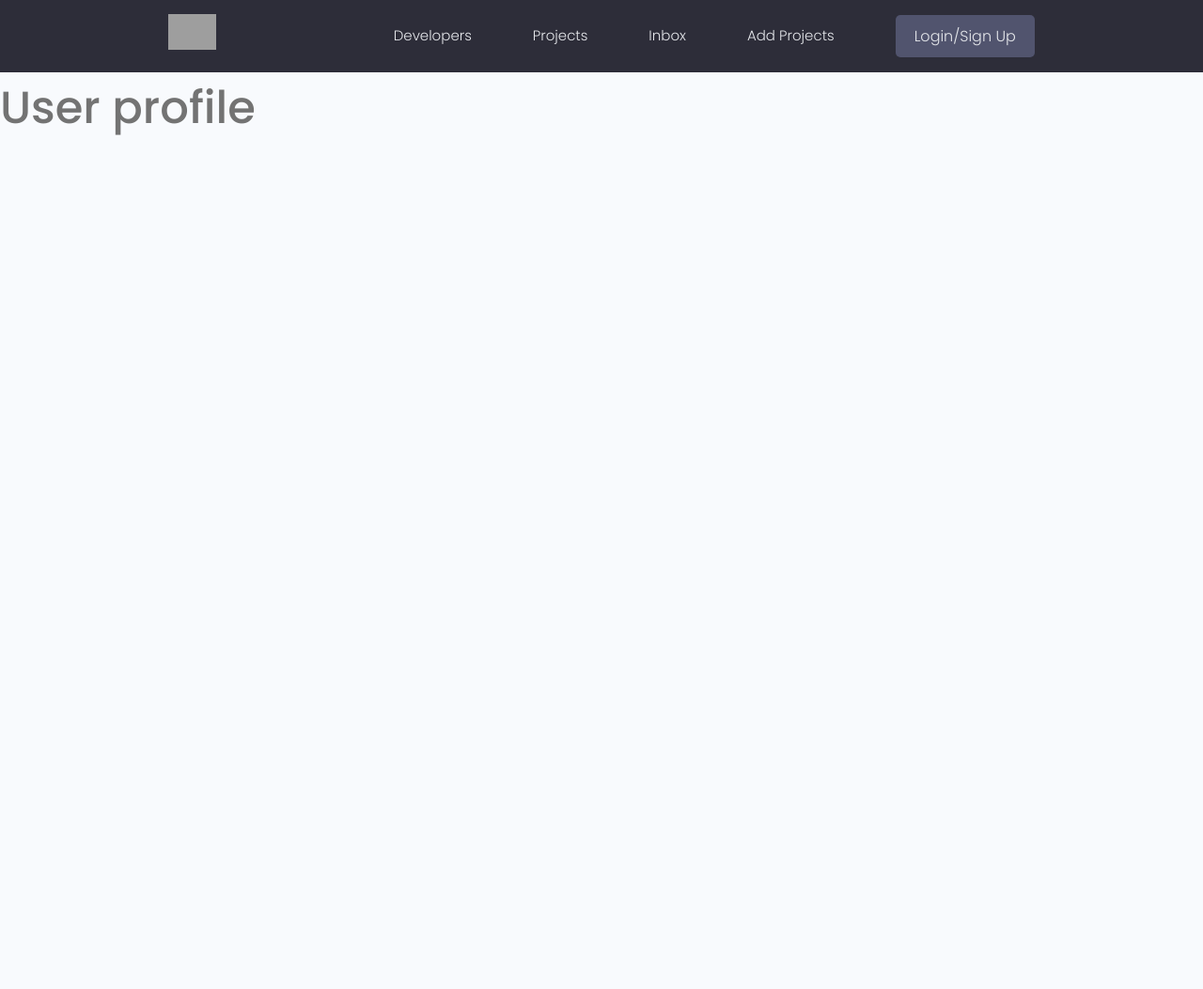
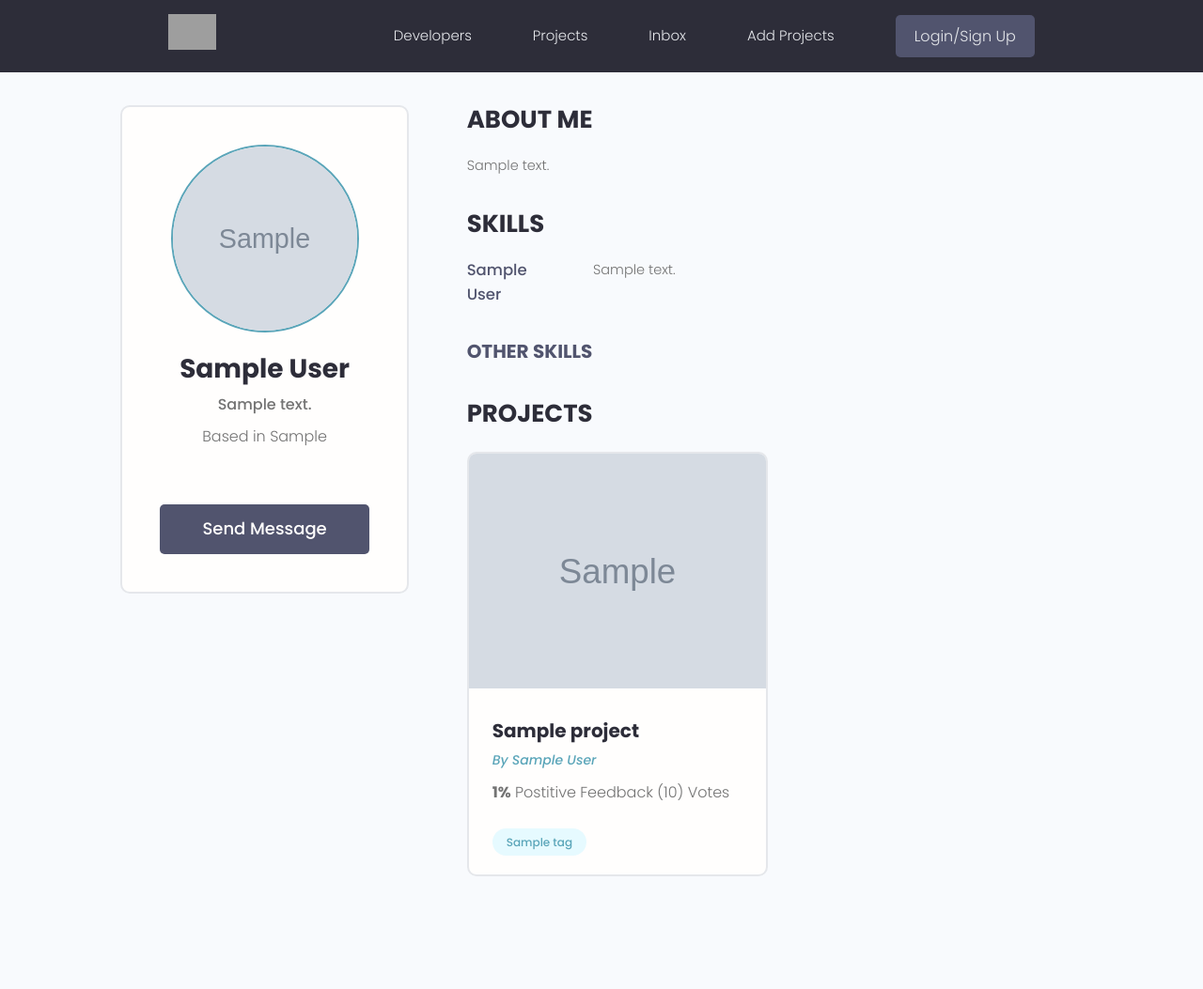
Before and after one commit to toshko2312/Devs-platform, a Django app: page /profile/00000000-0000-0000-0000-000000000001/ in a window 1280 px wide. Shown: the whole page at 94% size. Before the commit the page ends 144 px from the top, so only its background shows below. Run offline with Django 5.2, Linux system fonts and the light colour scheme; tables that the repository leaves empty hold one stand-in row (values such as "Sample post"); grey boxes marked "Sample" are stand-in pictures; some libraries are stand-ins or nearby versions; grey boxes are pictures that could not be loaded.

Commit message:
Add user render

```diff
--- a/src/projects/templates/projects/multi_projects.html
+++ b/src/projects/templates/projects/multi_projects.html
@@ -33,7 +33,7 @@
                 <img class="project__thumbnail" src="{{project.image.url}}" alt="project thumbnail" />
                 <div class="card__body">
                   <h3 class="project__title">{{ project.title }}</h3>
-                  <p><a class="project__author" href="profile.html">By {{project.owner.name}}</a></p>
+                  <p><a class="project__author" href="{% url 'user-profile' project.owner.id %}">By {{project.owner.name}}</a></p>
                   <p class="project--rating">
                     <span style="font-weight: bold;">{{project.vote_ratio}}%</span> Positive
                     Feedback ({{project.vote_total}}) Vote{{project.vote_total|pluralize:"s"}}
--- a/src/users/templates/users/profiles.html
+++ b/src/users/templates/users/profiles.html
@@ -43,7 +43,7 @@
                 {{profile.bio|slice:"200"}}
               </p>
               <div class="dev__skills">
-                {% for skill in profile.skill_set.all %}
+                {% for skill in profile.skill_set.all|slice:'6' %}
                 <span class="tag tag--pill tag--main">
                   <small>{{skill.name}}</small>
                 </span>
--- a/src/users/templates/users/user-profile.html
+++ b/src/users/templates/users/user-profile.html
@@ -2,6 +2,107 @@
 
 {% block content %}
 
-<h1>User profile</h1>
+<main class="profile my-md">
+    <div class="container">
+      <div class="layout">
+        <div class="column column--1of3">
+          <div class="card text-center">
+            <div class="card__body dev">
+              <img class="avatar avatar--xl" src="{{user.image.url}}" />
+              <h2 class="dev__name">{{user.name}}</h2>
+              <p class="dev__title">{{user.description}}</p>
+              <p class="dev__location">Based in {{user.location}}</p>
+              <ul class="dev__social">
+                {% if profile.social_github %}
+                <li>
+                  <a title="Github" href="{{user.social.github}}" target="_blank"><i class="im im-github"></i></a>
+                </li>
+                {% endif %}
+
+                {% if profile.social_twitter %}
+                <li>
+                  <a title="Twitter" href="{{user.social.twitter}}" target="_blank"><i class="im im-twitter"></i></a>
+                </li>
+                {% endif %}
+
+                {% if profile.social_linkedin %}
+                <li>
+                  <a title="LinkedIn" href="{{user.social.linkedin}}" target="_blank"><i class="im im-linkedin"></i></a>
+                </li>
+                {% endif %}
+
+                {% if profile.social_website %}
+                <li>
+                  <a title="Personal Website" href="{{user.social.website}}" target="_blank"><i class="im im-globe"></i></a>
+                </li>
+                {% endif %}
+              </ul>
+              <a href="#" class="btn btn--sub btn--lg">Send Message </a>
+            </div>
+          </div>
+        </div>
+        <div class="column column--2of3">
+          <div class="devInfo">
+            <h3 class="devInfo__title">About Me</h3>
+            <p class="devInfo__about">
+              {{user.bio}}
+            </p>
+          </div>
+          <div class="devInfo">
+            <h3 class="devInfo__title">Skills</h3>
+            <div class="devInfo__skills">
+              {% for skill in topSkills %}
+              <div class="devSkill">
+                <h4 class="devSkill__title">{{skill.name}}</h4>
+                <p class="devSkill__info">
+                  {{skill.description}}
+                </p>
+              </div>
+              {% endfor %}
+
+              <h3 class="devInfo__subtitle">Other Skills</h3>
+              <div class="devInfo__otherSkills">
+                {% for skill in otherSkills %}
+                <span class="tag tag--pill tag--sub tag--lg">
+                  <small>{{skill.name}}</small>
+                </span>
+                {% endfor %}
+              </div>
+            </div>
+          </div>
+          <div class="devInfo">
+            <h3 class="devInfo__title">Projects</h3>
+            <div class="grid grid--two">
+
+              {% for project in user.project_set.all %}
+              <div class="column">
+                <div class="card project">
+                  <a href="single-project.html" class="project">
+                    <img class="project__thumbnail" src="{{project.image.url}}" alt="project thumbnail" />
+                    <div class="card__body">
+                      <h3 class="project__title">{{project.title}}</h3>
+                      <p><a class="project__author" href="{% url 'user-profile' project.owner.id %}">By {{user.name}}</a></p>
+                      <p class="project--rating">
+                        <span style="font-weight: bold;">{{project.vote_ratio}}%</span> Postitive
+                        Feedback ({{project.vote_total}}) Vote{{project.vote_total|pluralize:"s"}}
+                      </p>
+                      <div class="project__tags">
+                        {% for tag in project.tags.all %}
+                        <span class="tag tag--pill tag--main">
+                          <small>{{tag}}</small>
+                        </span>
+                        {% endfor %}
+                      </div>
+                    </div>
+                  </a>
+                </div>
+              </div>
+              {% endfor %}
+            </div>
+          </div>
+        </div>
+      </div>
+    </div>
+</main>
 
 {% endblock content %}
--- a/src/users/views.py
+++ b/src/users/views.py
@@ -13,4 +13,12 @@
 
     @staticmethod
     def get_single(request, pk: str):
-        return render(request, 'users/user-profile.html')
+        user = Profile.objects.get(id=pk)
+        topSkills = user.skill_set.exclude(description__exact='')
+        otherSkills = user.skill_set.filter(description='')
+        content = {
+            'user': user,
+            'topSkills': topSkills,
+            'otherSkills': otherSkills
+        }
+        return render(request, 'users/user-profile.html', context=content)
```
